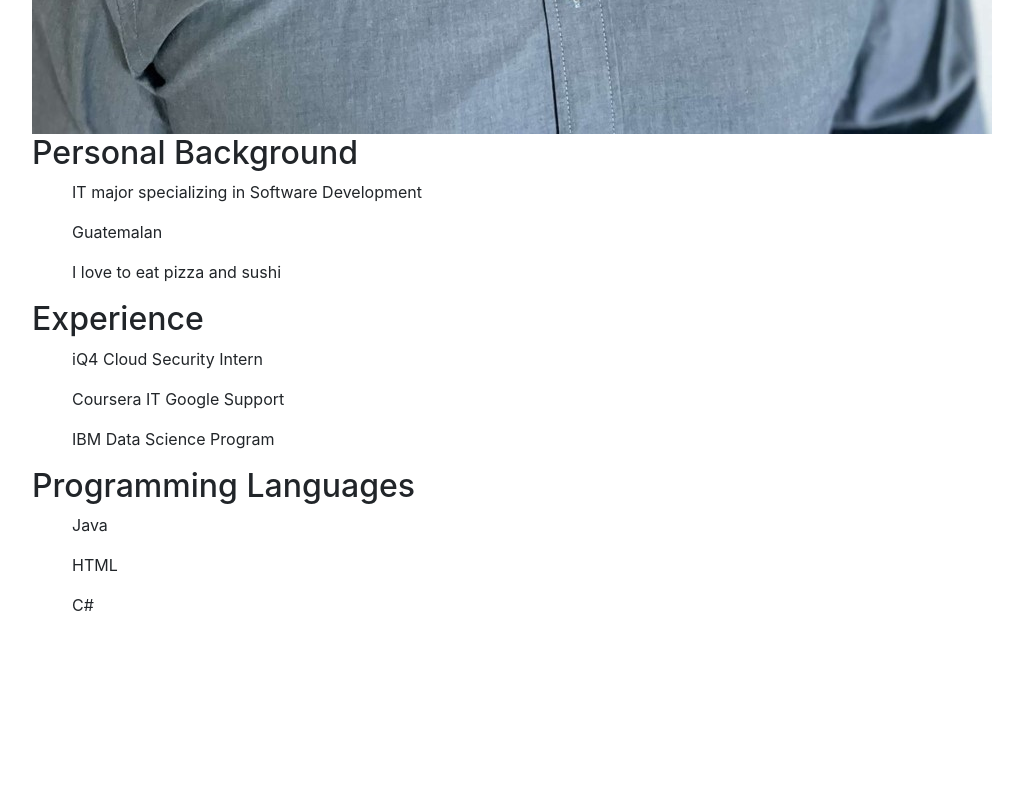
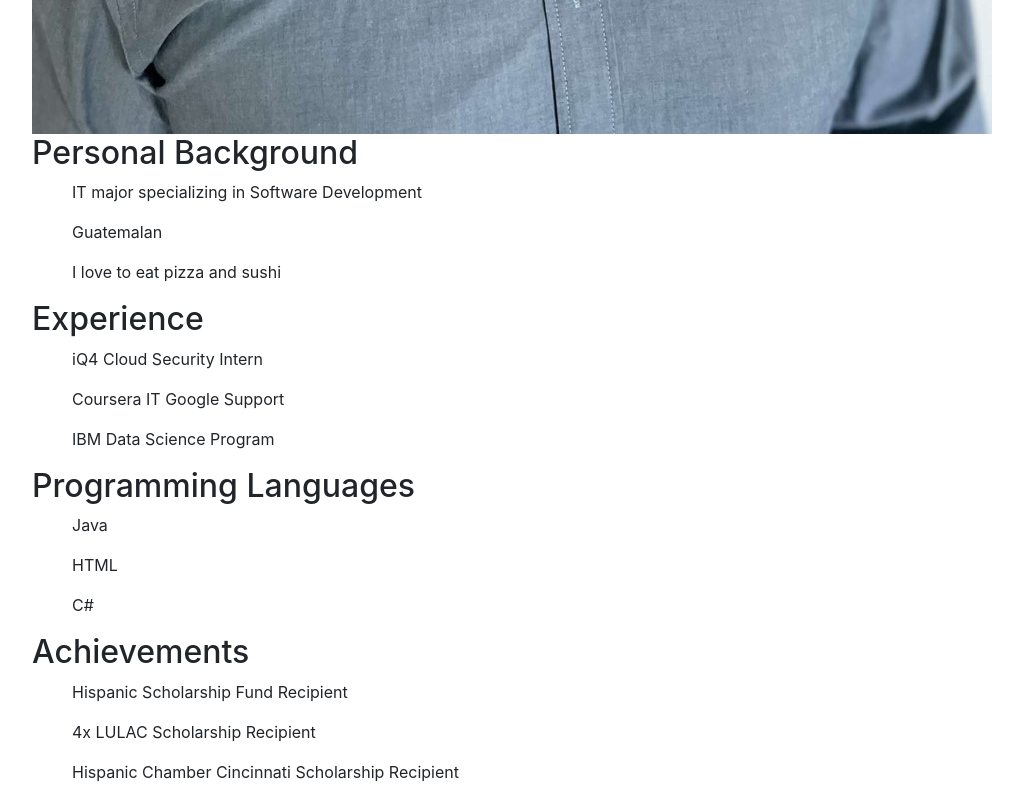
Before and after one commit to IT3049C-Lively-FA23/online-portfolio-Wilmer19, a website: page index.html in a window 1280 px wide. Shown: the part 1202-2002 px from the top of the page, without its empty margins (53-1076 px from the left). Before the commit the page ends 1835 px from the top, so only its background shows below. Drawn offline with nearby package versions, Linux system fonts and the light colour scheme.

Commit message:
Added achievements

```diff
--- a/index.html
+++ b/index.html
@@ -42,6 +42,13 @@
       <ol>C#</ol>
     </div>
 
+    <div class="achievements">
+      <h2>Achievements</h2>
+      <ul>Hispanic Scholarship Fund Recipient</ul>
+      <ul>4x LULAC Scholarship Recipient</ul>
+      <ul>Hispanic Chamber Cincinnati Scholarship Recipient</ul>
+    </div>
+
 
   </div>
 
```
